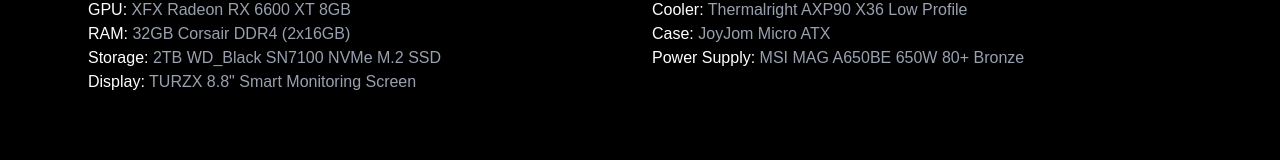
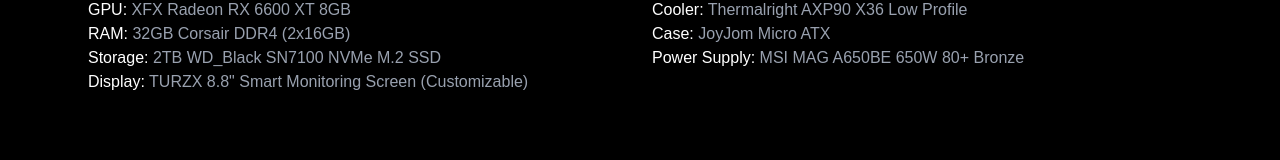
Before and after one commit to AZPRIMEPC/azprimepc, a Next.js app: page /builds/stealth-performance in a window 1280 px wide. Shown: the part 986-1146 px from the top of the page. Built offline with nearby package versions, Linux system fonts and the light colour scheme.

Commit message:
Build Spec

```diff
--- a/app/builds/stealth-performance/page.tsx
+++ b/app/builds/stealth-performance/page.tsx
@@ -75,7 +75,7 @@ export default function StealthPerformance() {
             <p><span className="text-white">GPU:</span> XFX Radeon RX 6600 XT 8GB</p>
             <p><span className="text-white">RAM:</span> 32GB Corsair DDR4 (2x16GB)</p>
             <p><span className="text-white">Storage:</span> 2TB WD_Black SN7100 NVMe M.2 SSD</p>
-            <p><span className="text-white">Display:</span> TURZX 8.8" Smart Monitoring Screen</p>
+            <p><span className="text-white">Display:</span> TURZX 8.8" Smart Monitoring Screen (Customizable) </p>
           </div>
 
           <div>
```
